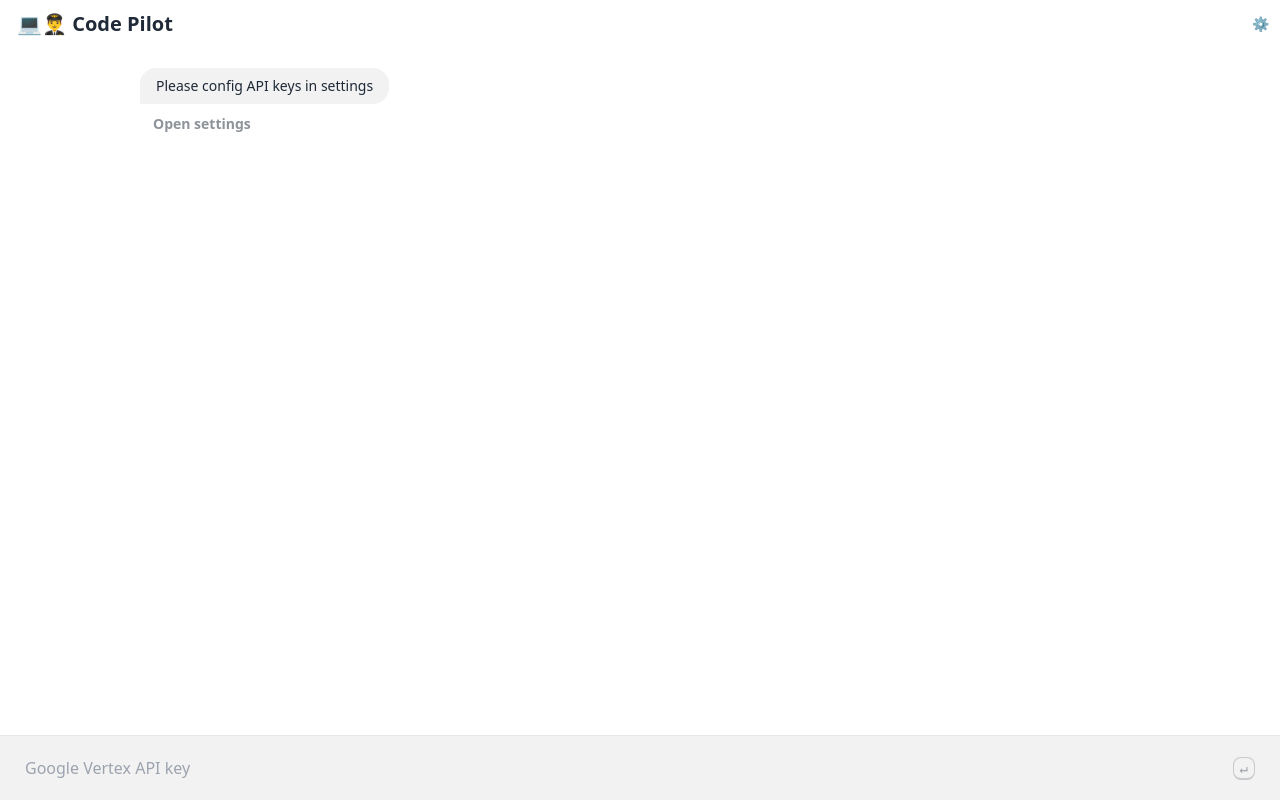
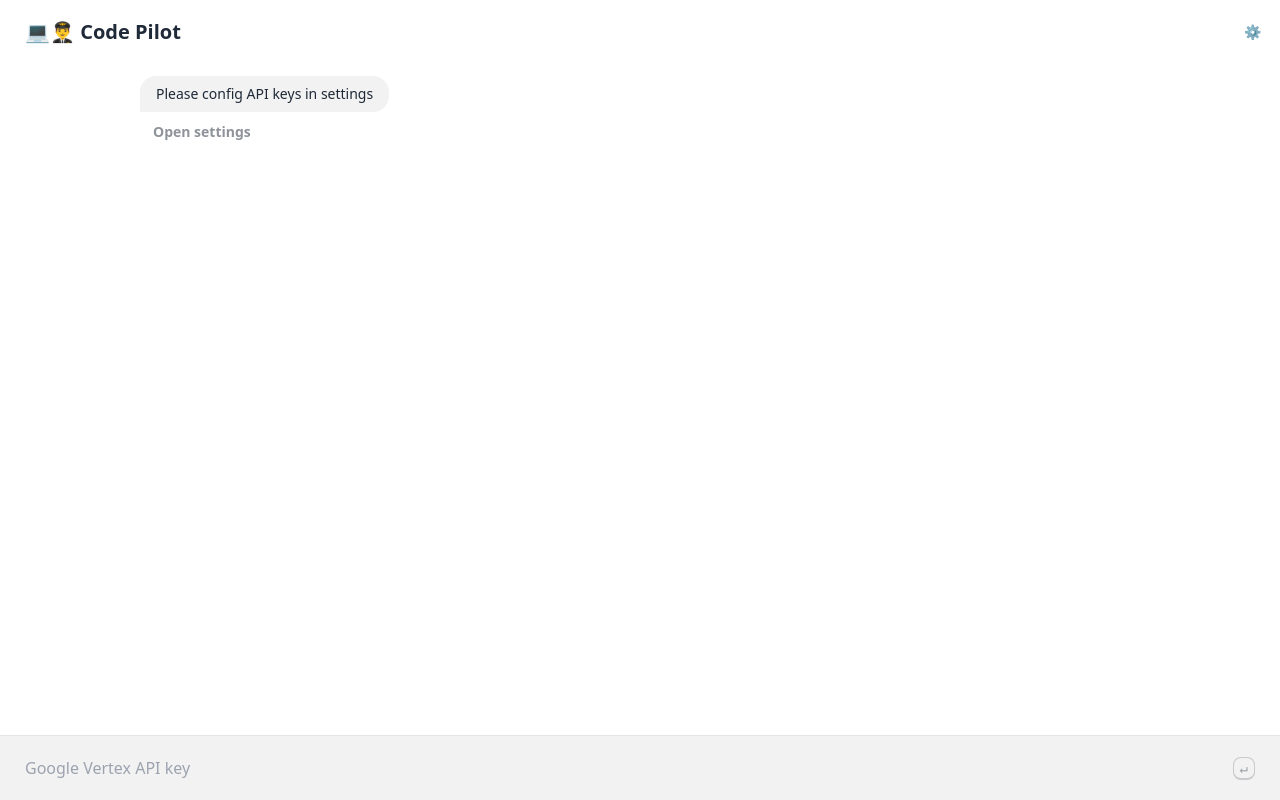
Before and after one commit to m0o0scar/codepilot, a Next.js app: page / in a window 1280 px wide. Built offline with nearby package versions, Linux system fonts and the light colour scheme.

Commit message:
chore: add some padding to navbar to make it look better

```diff
--- a/components/commons/Navbar.tsx
+++ b/components/commons/Navbar.tsx
@@ -6,7 +6,7 @@ export const Navbar = () => {
   };
 
   return (
-    <div className="navbar bg-base-100 px-0 pt-0 min-h-[auto]">
+    <div className="navbar bg-base-100 min-h-[auto]">
       <div className="flex-1">
         <a className="btn btn-ghost text-xl" onClick={goHome}>
           💻👨‍✈️ Code Pilot
```
